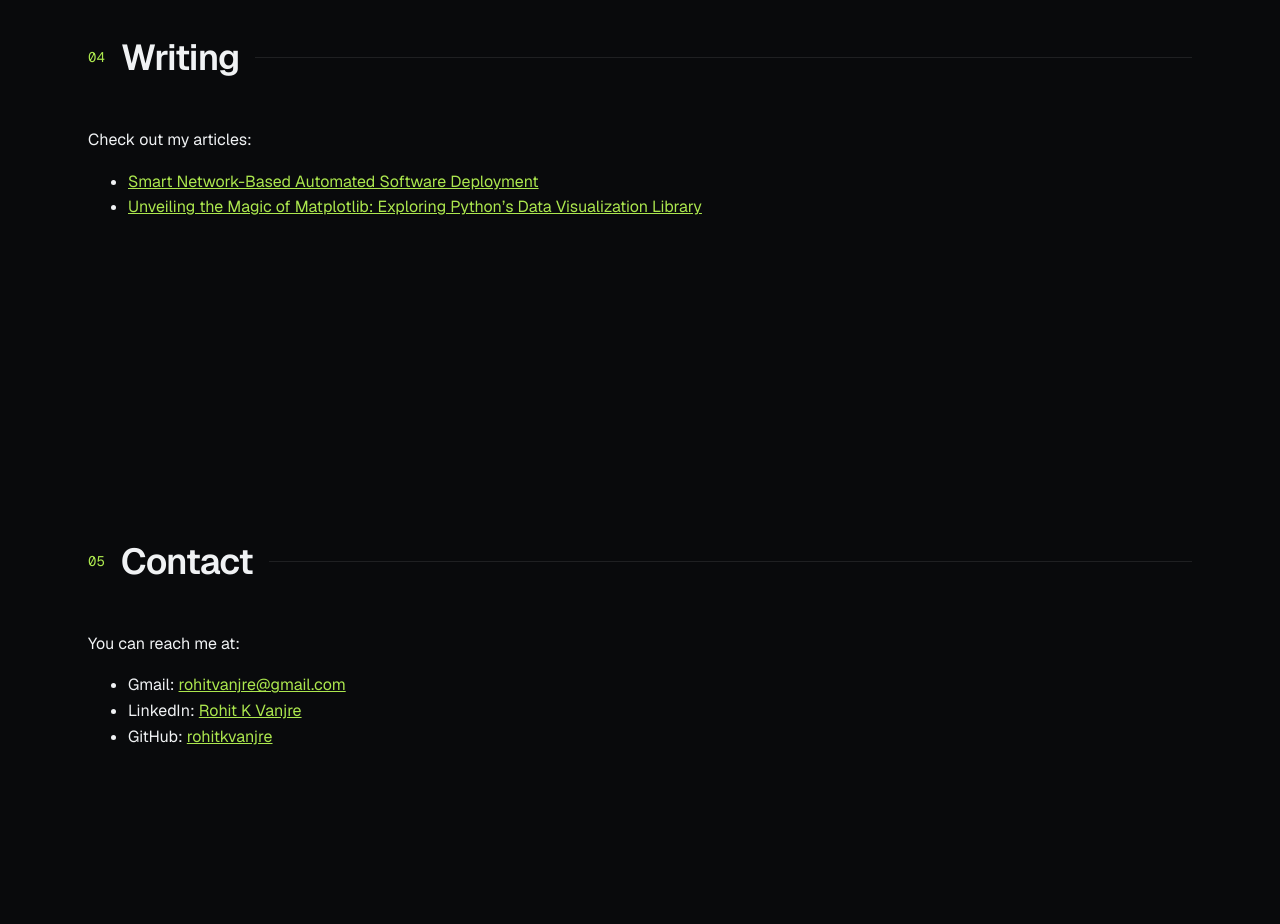
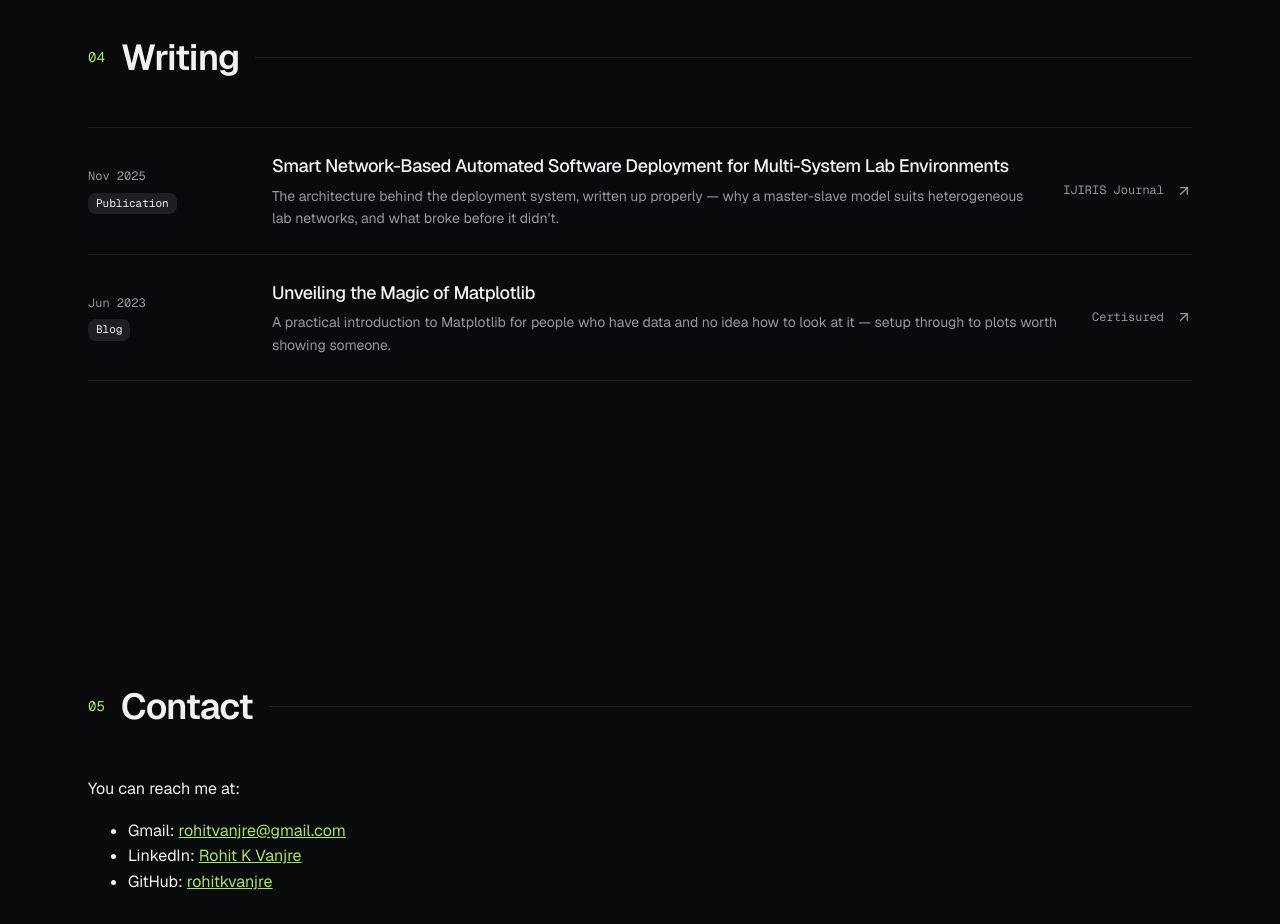
Before and after one commit to rohitkvanjre/Rohit_K_Vanjre_Portfolio, a plain HTML site: page index.html in a window 1280 px wide. Shown: the part 3400-4324 px from the top of the page. Drawn offline with nearby package versions, Linux system fonts and the light colour scheme.

Commit message:
Add Writing section

```diff
--- a/index.html
+++ b/index.html
@@ -186,11 +186,36 @@
                     <h2>Writing</h2>
                     <span class="section-line"></span>
                 </div>
-                <p>Check out my articles:</p>
-                <ul>
-                    <li><a href="https://doi.org/10.26562/ijiris.2025.v1108.25" target="_blank">Smart Network-Based Automated Software Deployment</a></li>
-                    <li><a href="https://certisured.com/blogs/matplotlib" target="_blank">Unveiling the Magic of Matplotlib: Exploring Python’s Data Visualization Library</a></li>
-                </ul>
+                <div class="writing-list">
+                    <a class="writing-item" href="https://doi.org/10.26562/ijiris.2025.v1108.25" target="_blank">
+                        <div class="writing-meta">
+                            <span class="writing-date">Nov 2025</span>
+                            <span class="writing-category">Publication</span>
+                        </div>
+                        <div class="writing-body">
+                            <h3>Smart Network-Based Automated Software Deployment for Multi-System Lab Environments</h3>
+                            <p>The architecture behind the deployment system, written up properly — why a master-slave model suits heterogeneous lab networks, and what broke before it didn't.</p>
+                        </div>
+                        <span class="writing-end">
+                            <span class="writing-source">IJIRIS Journal</span>
+                            <svg class="writing-arrow" aria-hidden="true" viewBox="0 0 24 24" fill="none" stroke="currentColor" stroke-width="2" stroke-linecap="round" stroke-linejoin="round"><path d="M7 17 17 7"/><path d="M7 7h10v10"/></svg>
+                        </span>
+                    </a>
+                    <a class="writing-item" href="https://certisured.com/blogs/matplotlib" target="_blank">
+                        <div class="writing-meta">
+                            <span class="writing-date">Jun 2023</span>
+                            <span class="writing-category">Blog</span>
+                        </div>
+                        <div class="writing-body">
+                            <h3>Unveiling the Magic of Matplotlib</h3>
+                            <p>A practical introduction to Matplotlib for people who have data and no idea how to look at it — setup through to plots worth showing someone.</p>
+                        </div>
+                        <span class="writing-end">
+                            <span class="writing-source">Certisured</span>
+                            <svg class="writing-arrow" aria-hidden="true" viewBox="0 0 24 24" fill="none" stroke="currentColor" stroke-width="2" stroke-linecap="round" stroke-linejoin="round"><path d="M7 17 17 7"/><path d="M7 7h10v10"/></svg>
+                        </span>
+                    </a>
+                </div>
             </div>
         </section>
         <section id="contact">
--- a/style.css
+++ b/style.css
@@ -375,6 +375,83 @@ h2 {
     margin: 8px 0 0 0;
 }
 
+.writing-list {
+    border-top: 1px solid var(--border);
+}
+
+.writing-item {
+    display: grid;
+    gap: 8px;
+    padding: 24px 0;
+    border-bottom: 1px solid var(--border);
+    text-decoration: none;
+    color: var(--foreground);
+}
+
+.writing-meta {
+    display: flex;
+    align-items: center;
+    gap: 12px;
+}
+
+.writing-date {
+    font-family: var(--font-mono);
+    font-size: 12px;
+    color: var(--muted-foreground);
+}
+
+.writing-category {
+    background-color: var(--secondary);
+    border-radius: 8px;
+    padding: 2px 8px;
+    font-family: var(--font-mono);
+    font-size: 11px;
+    color: var(--foreground);
+}
+
+.writing-body h3 {
+    font-size: 18px;
+    font-weight: 500;
+    letter-spacing: -0.025em;
+    margin: 0;
+    transition: color 200ms;
+}
+
+.writing-item:hover .writing-body h3 {
+    color: var(--primary);
+}
+
+.writing-body p {
+    font-size: 14px;
+    color: var(--muted-foreground);
+    margin: 4px 0 0 0;
+}
+
+.writing-end {
+    display: flex;
+    align-items: center;
+    gap: 12px;
+}
+
+.writing-source {
+    font-family: var(--font-mono);
+    font-size: 12px;
+    color: var(--muted-foreground);
+}
+
+.writing-arrow {
+    width: 16px;
+    height: 16px;
+    flex-shrink: 0;
+    color: var(--muted-foreground);
+    transition: transform 200ms, color 200ms;
+}
+
+.writing-item:hover .writing-arrow {
+    color: var(--primary);
+    transform: translate(2px, -2px);
+}
+
 @media (min-width: 768px) {
   #hero h1 {
     font-size: 96px;
@@ -388,6 +465,16 @@ h2 {
   .about-grid {
     grid-template-columns: 1.5fr 1fr;
   }
+  .writing-item {
+    grid-template-columns: 160px 1fr auto;
+    align-items: center;
+    gap: 24px;
+  }
+  .writing-meta {
+    flex-direction: column;
+    align-items: flex-start;
+    gap: 6px;
+  }
   .experience-card {
     grid-template-columns: 200px 1fr;
     gap: 32px;
```
